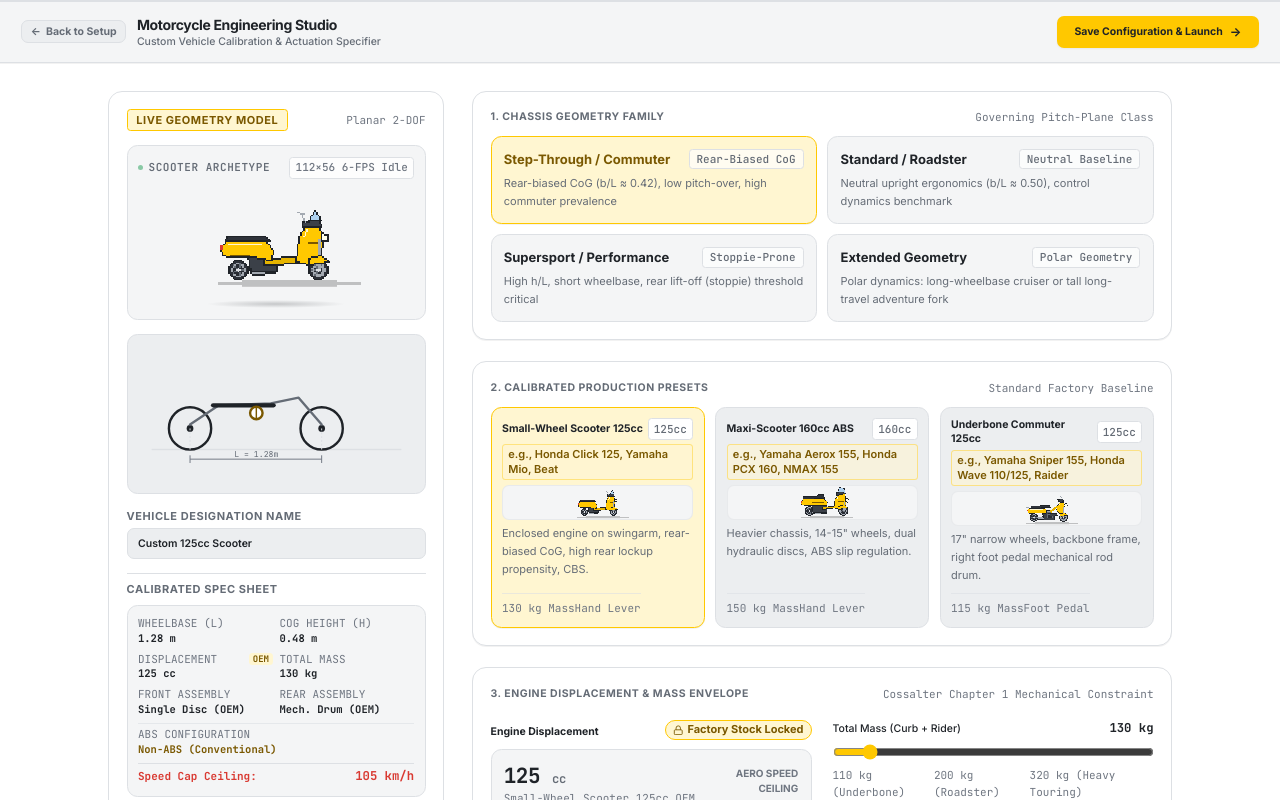
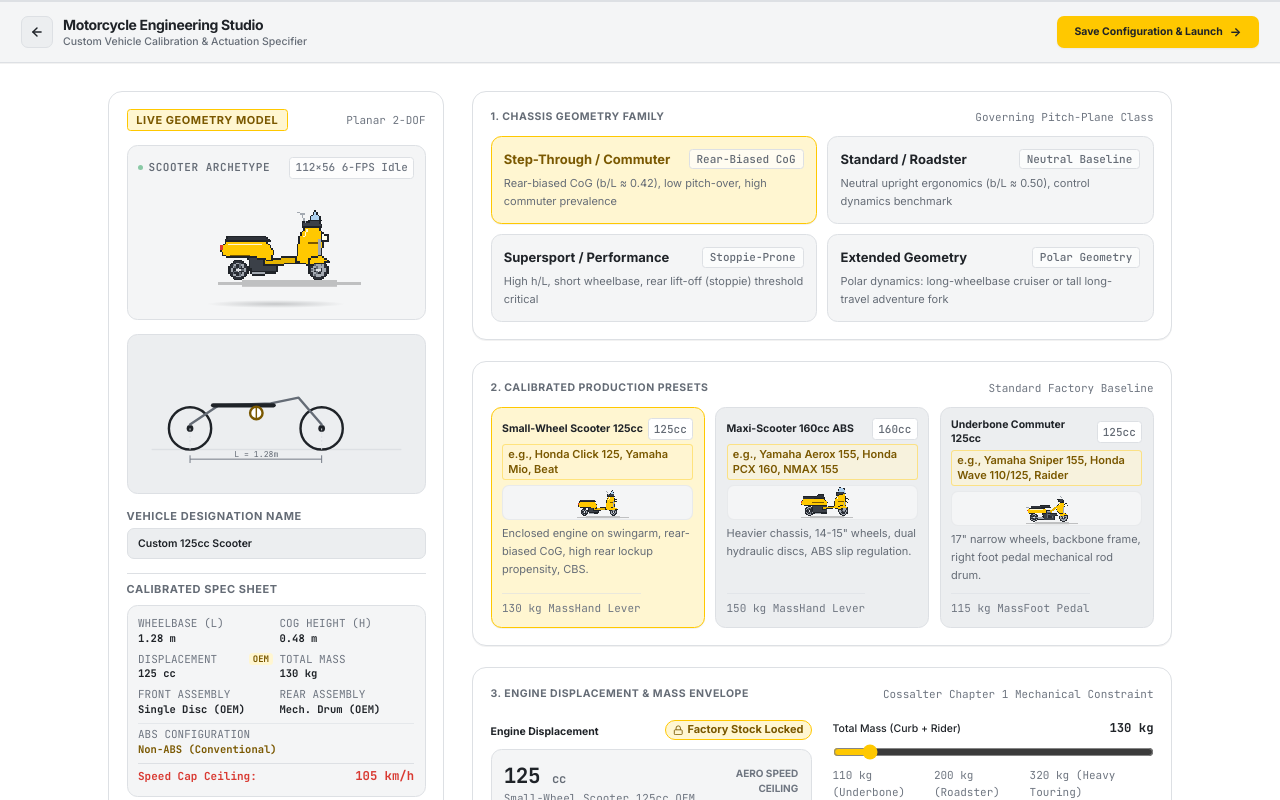
Before and after one commit to kzc0des/Moto-Braking-Dynamics, an Angular app in the folder client/: page /configure in a window 1280 px wide. Shown: the top 800 px of the page. Built offline with nearby package versions, Linux system fonts and the light colour scheme; no server answers.

Commit message:
feat: replace configure studio return button with a back icon to the intro page

```diff
--- a/client/src/app/features/setup/configure-studio/configure-studio.html
+++ b/client/src/app/features/setup/configure-studio/configure-studio.html
@@ -5,10 +5,13 @@
       <button
         type="button"
         (click)="goBack()"
-        class="px-2.5 py-1 text-xs font-bold text-[var(--ink-2)] hover:text-[var(--ink)] bg-[var(--well)] hover:bg-[var(--kerb)] border border-[var(--kerb)] rounded-lg transition-colors cursor-pointer flex items-center gap-1.5"
+        class="h-9 w-9 shrink-0 inline-flex items-center justify-center text-[var(--ink)] bg-[var(--well)] hover:bg-[var(--kerb)] border border-[var(--kerb)] rounded-lg transition-colors cursor-pointer"
+        title="Back to the intro page"
+        aria-label="Back to the intro page"
       >
-        <span>←</span>
-        <span>{{ garageService.hasVehicles() ? 'Return to Workbench' : 'Back to Setup' }}</span>
+        <svg class="w-4 h-4 shrink-0" fill="none" viewBox="0 0 24 24" stroke="currentColor" stroke-width="2.5" stroke-linecap="round" stroke-linejoin="round">
+          <path d="M19 12H5" /><path d="m12 19-7-7 7-7" />
+        </svg>
       </button>
       <div>
         <div class="text-base font-bold tracking-tight text-[var(--ink)]">
--- a/client/src/app/features/setup/configure-studio/configure-studio.ts
+++ b/client/src/app/features/setup/configure-studio/configure-studio.ts
@@ -273,11 +273,8 @@ export class ConfigureStudio implements OnInit {
   }
 
   goBack(): void {
-    if (this.garageService.hasVehicles()) {
-      this.router.navigate(['/workbench']);
-    } else {
-      this.router.navigate(['/setup']);
-    }
+    // Always go to the intro page; ?revisit keeps it open even when a vehicle is already saved.
+    this.router.navigate(['/setup'], { queryParams: { revisit: 1 } });
   }
 
   saveAndLaunch(): void {
```
